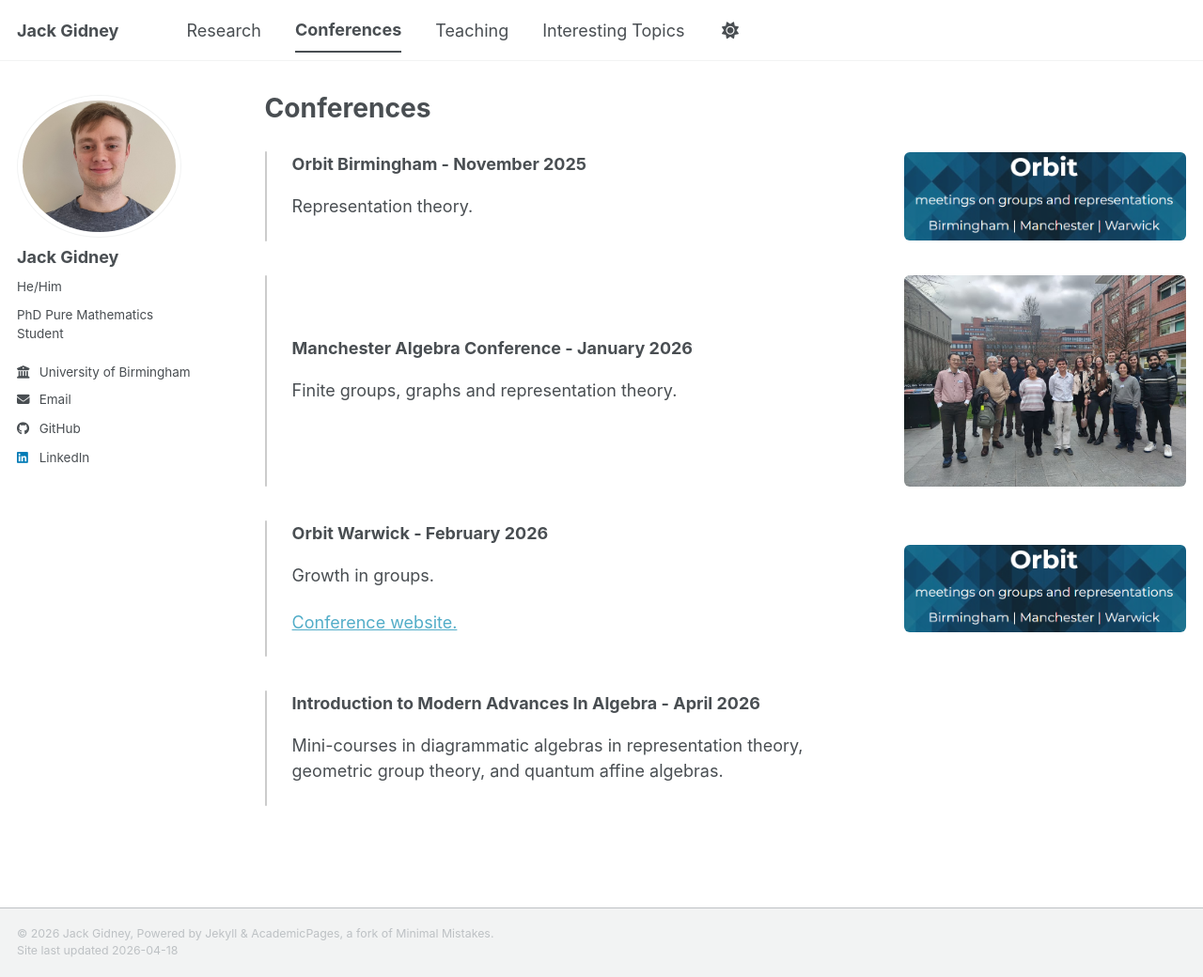
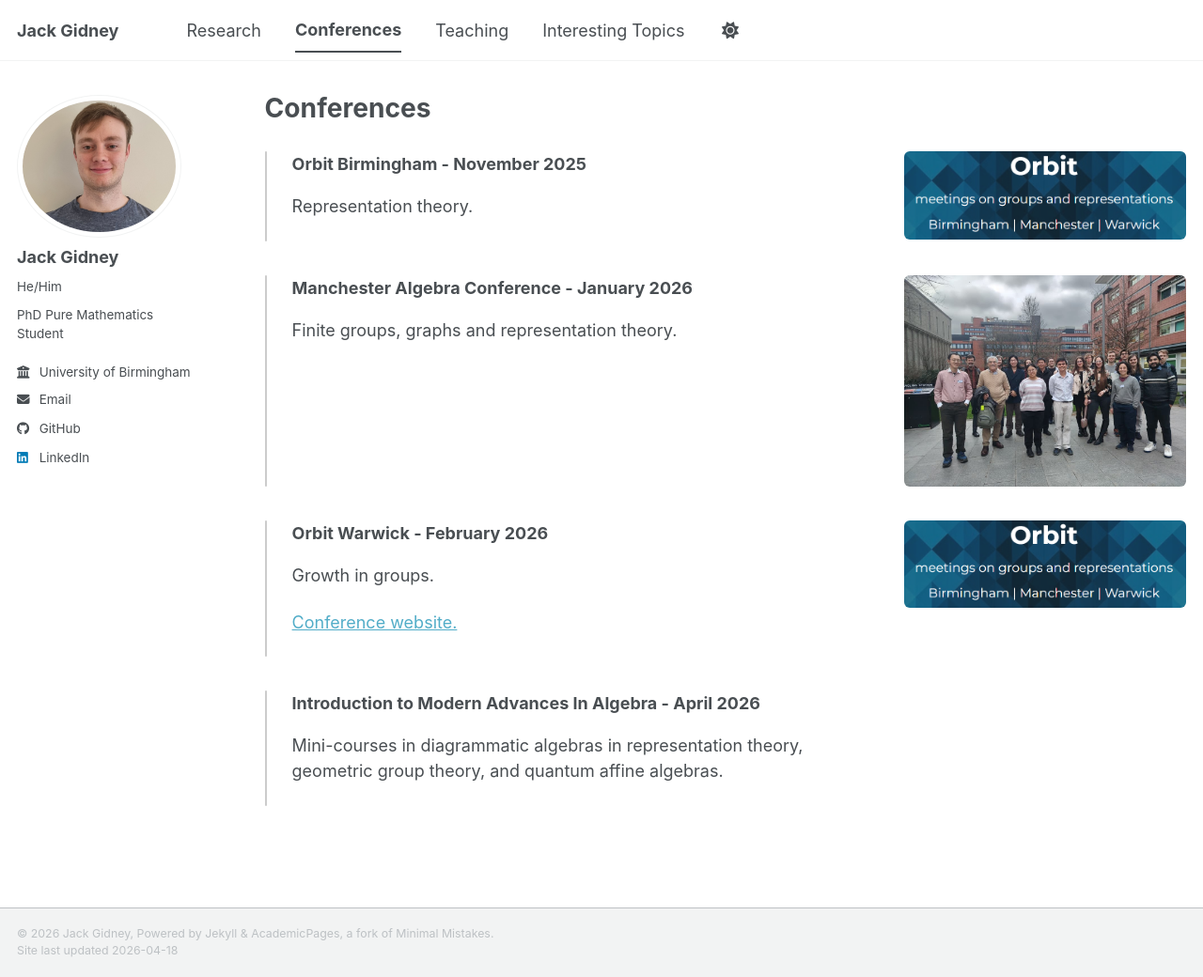
Before and after one commit to jgidney44/jgidney44.github.io, a Jekyll site: the page built from _pages/conferences.md, in a window 1280 px wide and 1040 px high. Shown: the whole window at 94% size. Built offline with Jekyll 4.4.1, drawn with Linux system fonts in a browser that asks for light colours; a script bundle is joined from its source files by our own code; library files that are not in the unit come from our copies.

Commit message:
Update conferences.md

```diff
--- a/_pages/conferences.md
+++ b/_pages/conferences.md
@@ -7,7 +7,7 @@ author_profile: true
 
 <div style="display: flex; flex-direction: column; gap: 2rem; padding: 1rem 0;">
 
-<div style="display: flex; align-items: center; gap: 1.5rem;">
+<div style="display: flex; align-items: flex-start; gap: 1.5rem;">
     <div style="width: 2px; background: #ccc; border-radius: 2px; align-self: stretch; flex-shrink: 0;"></div>
     <div style="flex: 1;">
       <strong>Orbit Birmingham - November 2025</strong><br>
@@ -16,7 +16,7 @@ author_profile: true
     <img src="{{ '/images/orbit-logo.png' | relative_url }}" style="width: 300px; max-width: 35%; border-radius: 6px; flex-shrink: 0;">
   </div>
 
-  <div style="display: flex; align-items: center; gap: 1.5rem;">
+  <div style="display: flex; align-items: flex-start; gap: 1.5rem;">
     <div style="width: 2px; background: #ccc; border-radius: 2px; align-self: stretch; flex-shrink: 0;"></div>
     <div style="flex: 1;">
       <strong>Manchester Algebra Conference - January 2026</strong><br>
@@ -25,7 +25,7 @@ author_profile: true
     <img src="{{ '/images/mac-photo.jpeg' | relative_url }}" style="width: 300px; max-width: 35%; border-radius: 6px; flex-shrink: 0;">
   </div>
 
-  <div style="display: flex; align-items: center; gap: 1.5rem;">
+  <div style="display: flex; align-items: flex-start; gap: 1.5rem;">
     <div style="width: 2px; background: #ccc; border-radius: 2px; align-self: stretch; flex-shrink: 0;"></div>
     <div style="flex: 1;">
       <strong>Orbit Warwick - February 2026</strong><br>
@@ -35,7 +35,7 @@ author_profile: true
     <img src="{{ '/images/orbit-logo.png' | relative_url }}" style="width: 300px; max-width: 35%; border-radius: 6px; flex-shrink: 0;">
   </div>
 
-  <div style="display: flex; align-items: center; gap: 1.5rem;">
+  <div style="display: flex; align-items: flex-start; gap: 1.5rem;">
     <div style="width: 2px; background: #ccc; border-radius: 2px; align-self: stretch; flex-shrink: 0;"></div>
     <div style="flex: 1;">
       <strong>Introduction to Modern Advances In Algebra - April 2026</strong><br>
```
